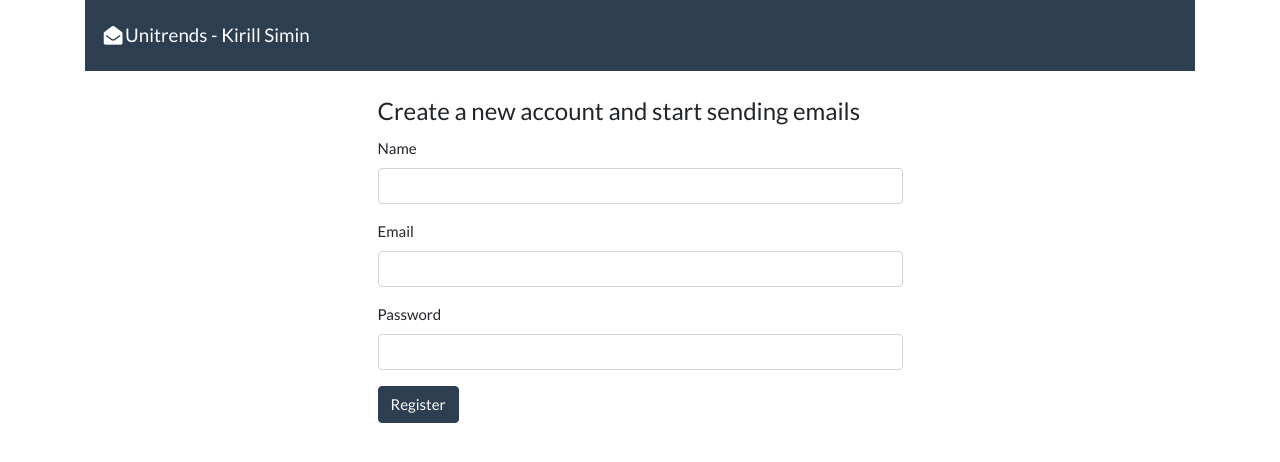
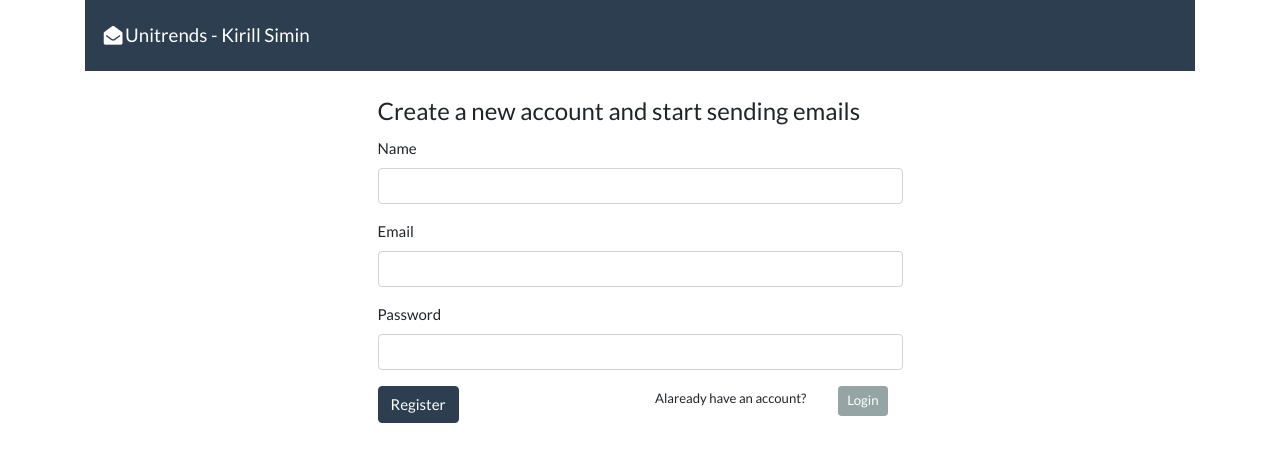
Before and after one commit to kirillsimin/ReactEmailAPI, a React (Create React App) app: page /register in a window 1280 px wide. Shown: the top 462 px of the page. Built offline with nearby package versions, Linux system fonts and the light colour scheme.

Commit message:
logs out when token expired

```diff
--- a/src/api/auth.js
+++ b/src/api/auth.js
@@ -1,10 +1,12 @@
 import axios from 'axios';
 
 export function login(email, password) {
+    localStorage.clear();
     return axios.post('/api/login', { email, password });
 }
 
 export function register(name, email, password) {
+    localStorage.clear();
     return axios.post('/api/register', { name, email, password });
 }
 
@@ -16,7 +18,7 @@ export function logout() {
             return response;
         })
         .catch(error => {
-            if (error.message === 'Token has expired') {
+            if (error.response.data.message === 'Token has expired') {
                 localStorage.clear();
                 window.location.reload();
             }
--- a/src/api/email.js
+++ b/src/api/email.js
@@ -12,7 +12,7 @@ export function send(subject, text) {
             return response;
         })
         .catch(error => {
-            if (error.message === 'Token has expired') {
+            if (error.response.data.message === 'Token has expired') {
                 localStorage.clear();
                 window.location.reload();
             }
@@ -22,5 +22,16 @@ export function send(subject, text) {
 
 export function view() {
     setToken();
-    return axios.get('/api/emails');
+    return axios
+        .get('/api/emails')
+        .then(response => {
+            return response;
+        })
+        .catch(error => {
+            if (error.response.data.message === 'Token has expired') {
+                localStorage.clear();
+                window.location.reload();
+            }
+            return error.response;
+        });
 }
--- a/src/components/Login.js
+++ b/src/components/Login.js
@@ -53,7 +53,7 @@ class Login extends Component {
                                     <small>Don't have an account yet?</small>
                                 </p>
                                 <Link className="float-right" to="/register">
-                                    <button type="button" class="btn btn-secondary btn-sm">
+                                    <button type="button" className="btn btn-secondary btn-sm">
                                         Register
                                     </button>
                                 </Link>
--- a/src/components/Register.js
+++ b/src/components/Register.js
@@ -1,4 +1,5 @@
 import React, { Component } from 'react';
+import { Link } from 'react-router-dom';
 import { register } from '../api/auth';
 import AuthContext from '../AuthContext';
 
@@ -48,6 +49,16 @@ class Register extends Component {
                         </div>
 
                         <button className="btn btn-primary">Register</button>
+                        <div className="col-md-6 float-right">
+                            <p className="float-left">
+                                <small>Alaready have an account?</small>
+                            </p>
+                            <Link className="float-right" to="/">
+                                <button type="button" className="btn btn-secondary btn-sm">
+                                    Login
+                                </button>
+                            </Link>
+                        </div>
                     </fieldset>
                 </form>
             </div>
--- a/src/components/Send.js
+++ b/src/components/Send.js
@@ -27,7 +27,6 @@ class Send extends Component {
         }
 
         if (response.data.message) {
-            console.log(response.data.message);
             this.setState({ message: 'Something went wrong.' });
         } else {
             this.setState({ message: null });
```
Also changed, not shown: 1 other file (tests, documents, lock files or other folders).
